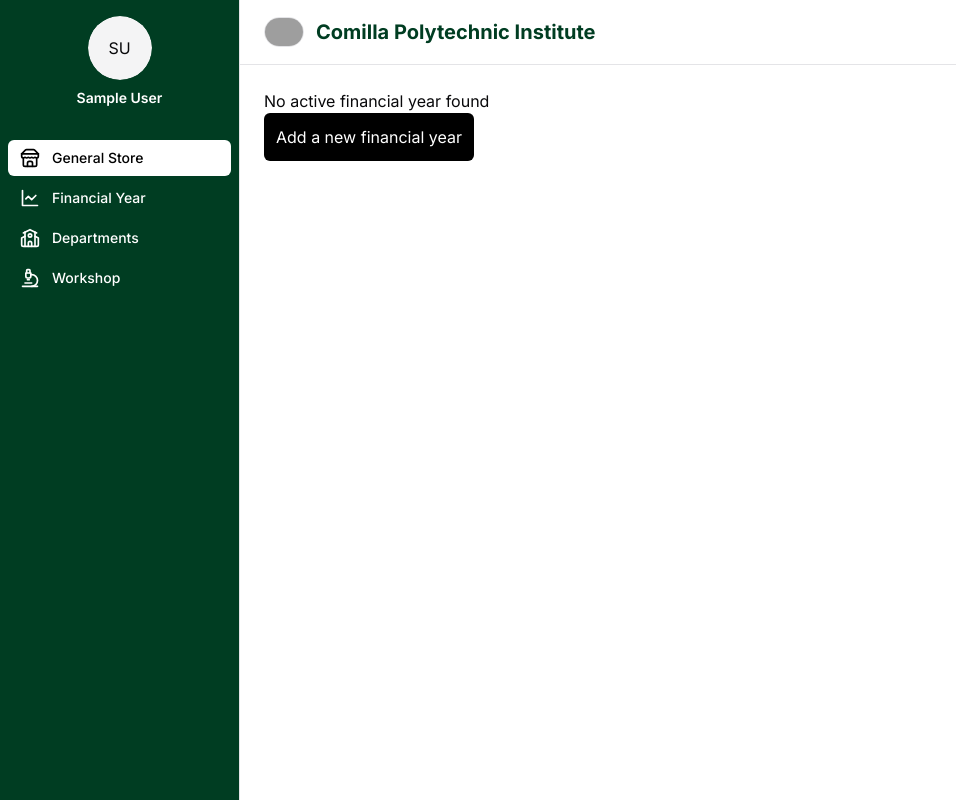
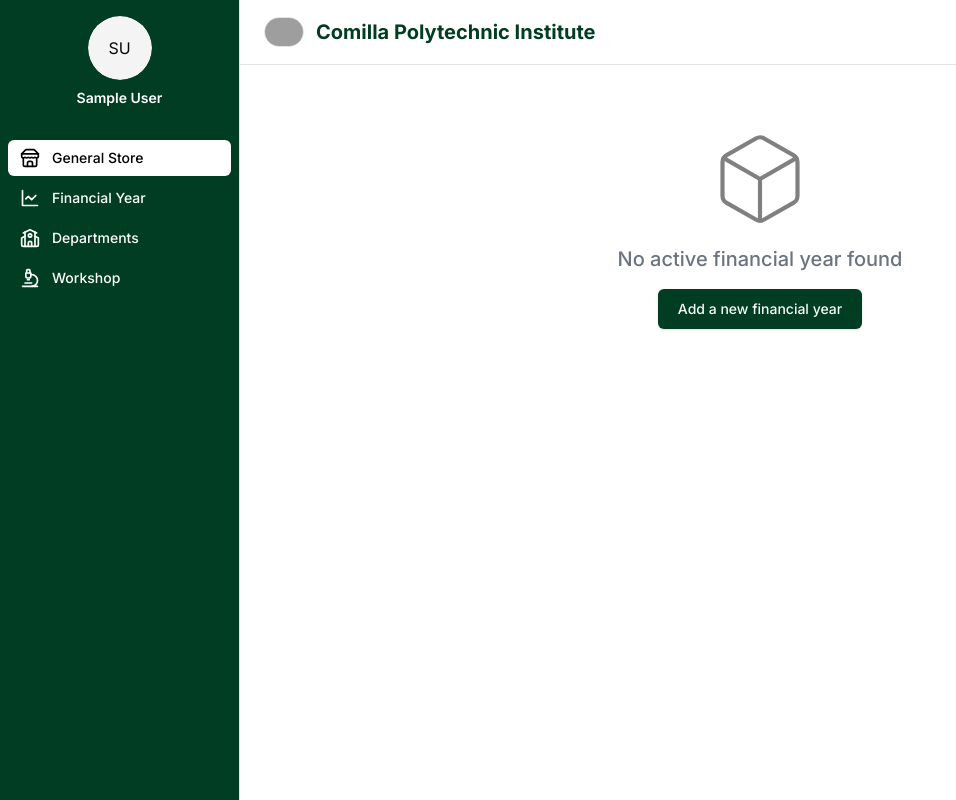
Before and after one commit to tusheer/lab-store-management, a Next.js app: page /general-store in a window 1280 px wide. Shown: the whole page, without its empty margins (0-956 px from the left). Built offline with nearby package versions, Linux system fonts and the light colour scheme; no server answers; the database is empty; sample sign-in values are in the browser's storage; grey boxes are pictures that could not be loaded.

Commit message:
design updated

```diff
--- a/src/app/(dashboard)/general-store/components/CreateItemForm.tsx
+++ b/src/app/(dashboard)/general-store/components/CreateItemForm.tsx
@@ -1,5 +1,6 @@
 'use client';
 
+import PageHeading from '@/components/ui/PageHeading';
 import { Button } from '@/components/ui/button';
 import { Calendar } from '@/components/ui/calendar';
 import { Form, FormControl, FormField, FormItem, FormLabel, FormMessage } from '@/components/ui/form';
@@ -64,7 +65,10 @@
     };
 
     return (
-        <div className="max-w-2xl">
+        <div className="max-w-3xl">
+            <div className="mb-5">
+                <PageHeading title={`Create general store item `} description="Veiw all general store stock item" />
+            </div>
             <Form {...form}>
                 <form className="w-full space-y-3" onSubmit={form.handleSubmit(onSubmit)}>
                     <div className="flex w-full gap-3">
--- a/src/app/(dashboard)/general-store/page.tsx
+++ b/src/app/(dashboard)/general-store/page.tsx
@@ -1,6 +1,8 @@
 import Container from '@/components/ui/Container';
 import PageHeading from '@/components/ui/PageHeading';
+import { Button } from '@/components/ui/button';
 import prisma from '@/lib/prisma';
+import { Box } from 'lucide-react';
 import Link from 'next/link';
 import StockTable from './components/StockTable';
 
@@ -52,13 +54,13 @@
     if (gerelStores === null) {
         return (
             <Container>
-                No active financial year found
-                <Link
-                    className="block w-fit rounded-md bg-black px-3 py-3 text-white"
-                    href={{ pathname: '/financial-year', query: { modal: true } }}
-                >
-                    Add a new financial year
-                </Link>
+                <div className="mt-10 flex flex-col items-center justify-center gap-4">
+                    <Box size={100} color="gray" strokeWidth={1} />
+                    <h4 className="text-xl font-medium text-gray-500"> No active financial year found</h4>
+                    <Link className="" href={{ pathname: '/financial-year', query: { modal: true } }}>
+                        <Button className="px-5 py-5">Add a new financial year</Button>
+                    </Link>
+                </div>
             </Container>
         );
     }
```
